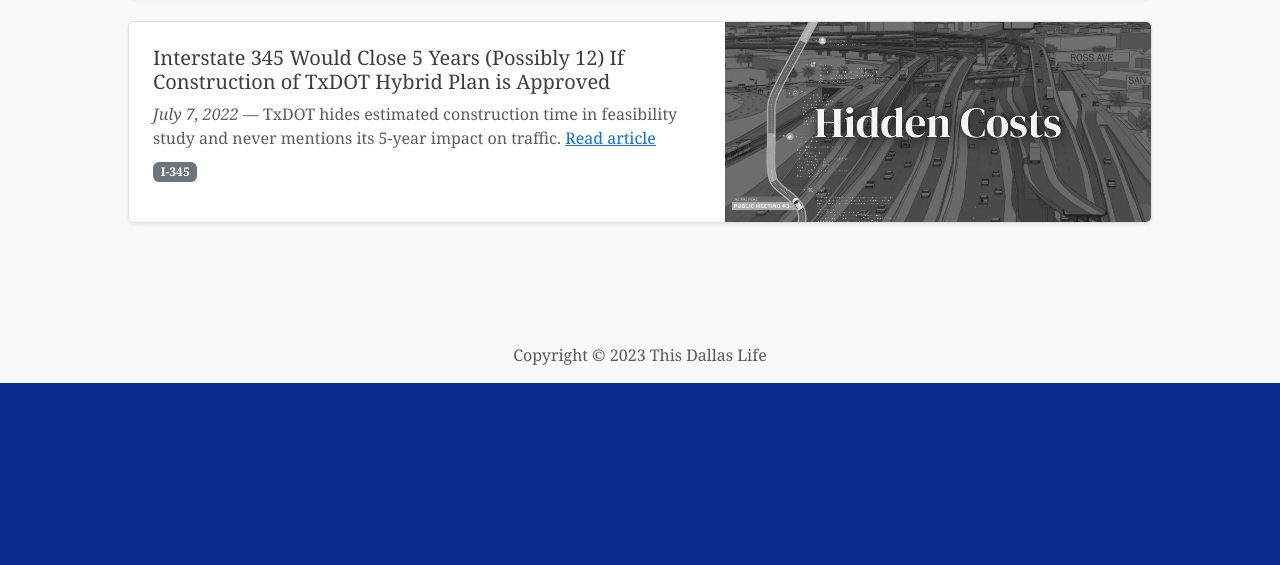
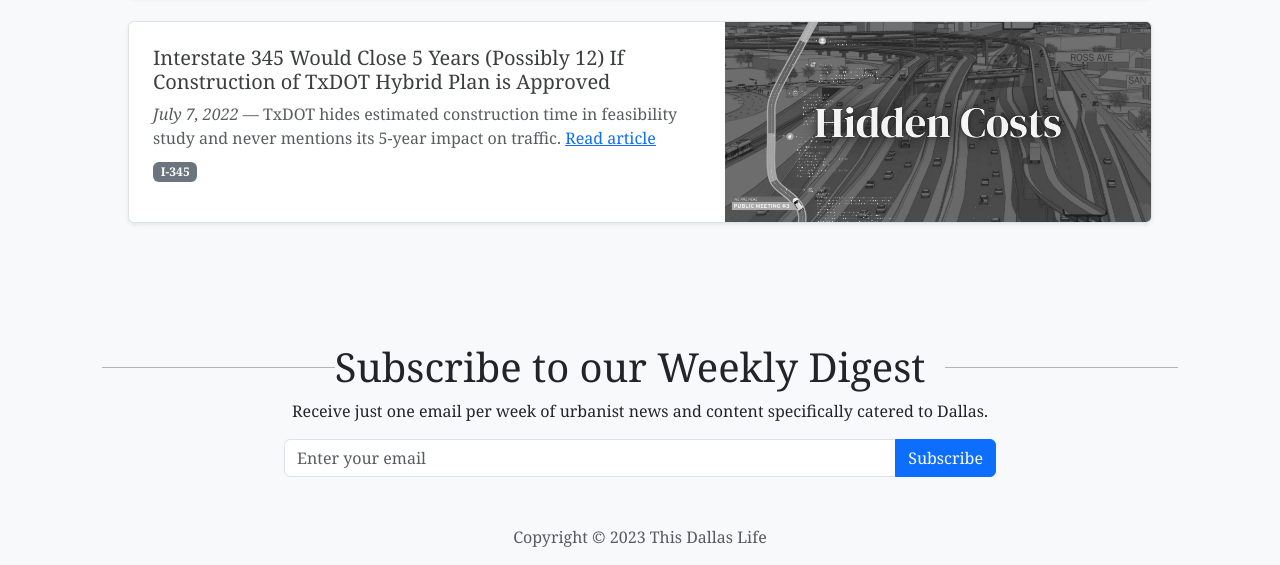
Before and after one commit to DallasUrbanists/dallasurbanists.com, a Jekyll site: the page built from blog.html, in a window 1280 px wide and 900 px high, scrolled down 3792 px, cut to the strip 335-900 px from the top of the window. Built offline with Jekyll 4.4.1, drawn with Linux system fonts in a browser that asks for light colours; before the commit the page ends 4510 px from its top, so only the background shows below that.

Commit message:
Put image above headings on post-card on mobile; ensure Weekly Digest is at top of home page; make Weekly Digest signup standard on all footers

```diff
--- a/_includes/post-card.html
+++ b/_includes/post-card.html
@@ -1,4 +1,4 @@
-<div class="row g-0 border rounded overflow-hidden flex-md-row mb-4 shadow-sm h-md-250 position-relative bg-white blog-listing">
+<div class="row g-0 border rounded overflow-hidden flex-column-reverse flex-md-row mb-4 shadow-sm h-md-250 position-relative bg-white blog-listing">
   <div class="col col-12 col-lg-7 p-4 d-flex flex-column position-static">
     <h3 class="mb-2 fs-5">{{ post.title }}</h3>
     <p class="card-text mb-2 text-body-secondary fs-6"><em>{{ post.date | date: "%B %-d, %Y" }}</em> {% if post.subtitle %} &mdash; {{ post.subtitle }}{% endif %} <a href="{{ post.url | prepend: site.baseurl }}" class="stretched-link">{% include card-link-text.html %}</a></p>
--- a/_layouts/default.html
+++ b/_layouts/default.html
@@ -80,6 +80,17 @@
 
     <footer class="footer pb-3 pt-5 bg-light">
       <div class="container text-center">
+        <form action="https://tinyletter.com/thisdallaslife" class="mb-5" method="post" target="popupwindow" onsubmit="window.open('https://tinyletter.com/thisdallaslife', 'popupwindow', 'scrollbars=yes,width=800,height=600');return true">
+          <h1 class="display-6 lined-heading mb-2">
+            <span>Subscribe to our Weekly Digest</span>
+          </h1>
+          <p class="px-2">Receive just one email per week of urbanist news and content specifically catered to Dallas.</p>
+          <input type="hidden" value="1" name="embed"/>
+          <div class="input-group input-group mb-3 px-1" style="max-width: 720px;margin: 0 auto;">
+            <input type="email" name="email" id="tlemail" class="form-control" placeholder="Enter your email" aria-label="Email" aria-describedby="email-input-label">
+            <input type="submit" class="btn btn-primary rounded-end" type="button" id="subscribe-btn" value="Subscribe">
+          </div>
+        </form>
         <span class="text-body-secondary">
           Copyright &copy; 2023
           {% if page.post.author %}
```
Also changed, not shown: index.html (+8 -15 lines).
